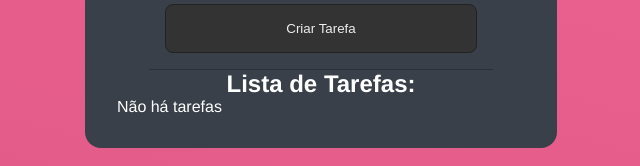
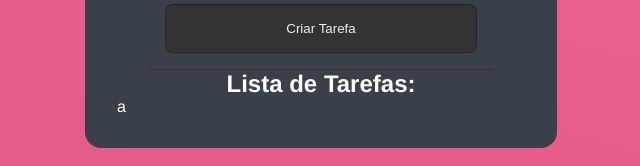
Before and after one commit to RafaelHDSV/React-Todo, a React (Create React App) app: page / in a window 1280 px wide. Shown: the part 317-483 px from the top of the page, without its empty margins (319-959 px from the left). Built offline with nearby package versions, Linux system fonts and the light colour scheme; data requests are answered from the project's data file.

Commit message:
Updating App.js

```diff
--- a/data/db.json
+++ b/data/db.json
@@ -1,3 +1,10 @@
 {
-    "todos": []
+  "todos": [
+    {
+      "id": 0.4279656164635248,
+      "title": "a",
+      "time": "1",
+      "done": false
+    }
+  ]
 }
--- a/src/App.js
+++ b/src/App.js
@@ -77,6 +77,11 @@ function App() {
       <div className="list_todo">
         <h2>Lista de Tarefas: </h2>
         {todos.length === 0 && (<p>Não há tarefas</p>)}
+        {todos.map((todo) => (
+          <div className="todo" key={todo.id}>
+            <p>{todo.title}</p>
+          </div>
+        ))}
       </div>
     </div>
   );
```
